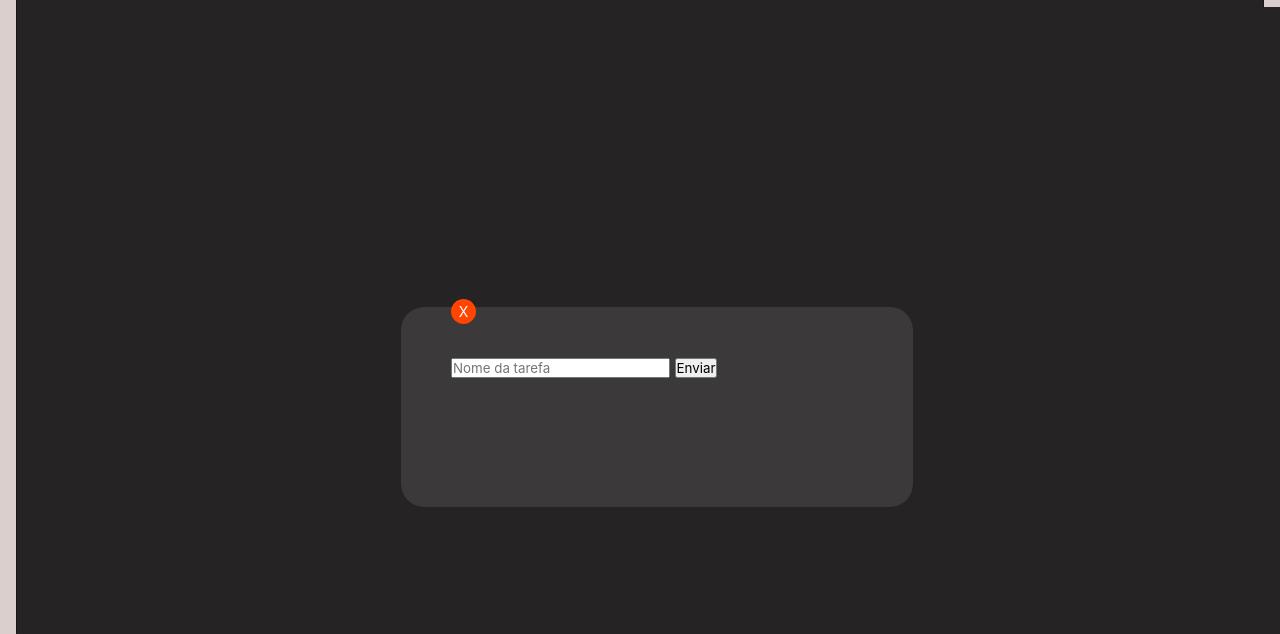
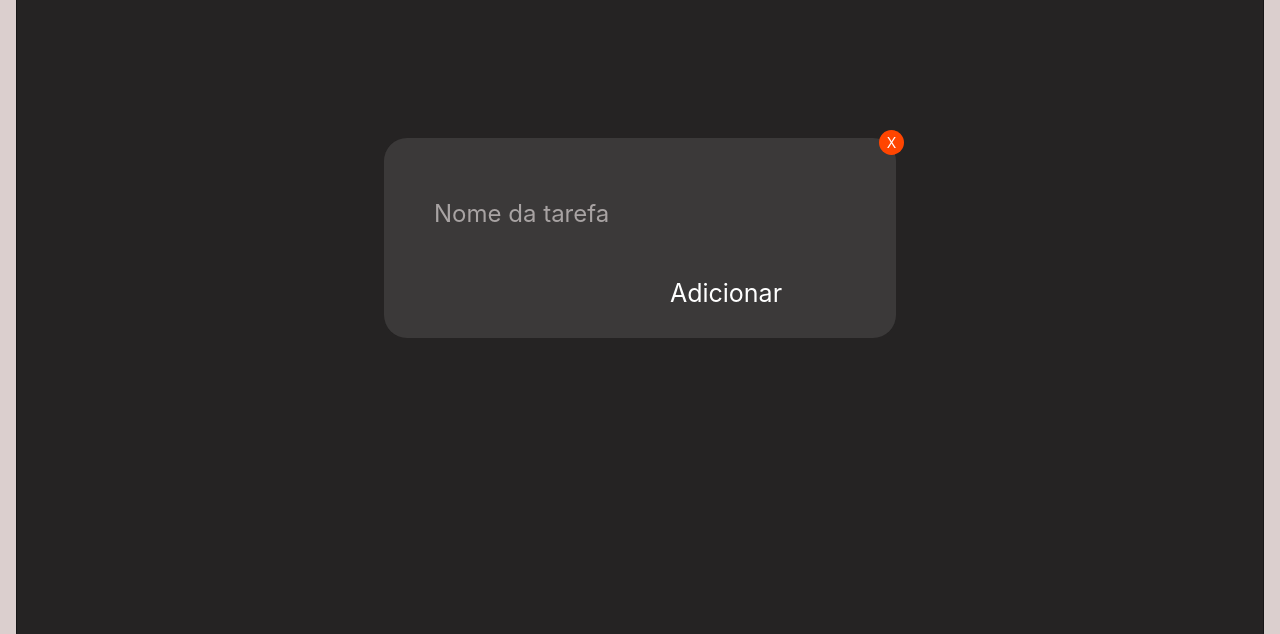
Before and after one commit to Hiago-Cavalcante/-Gym-to-do-, a plain HTML site: page index.html in a window 1280 px wide. Both pictures are taken after a click on the button "Adicionar tarefa". Shown: the part 162-796 px from the top of the page. Drawn offline with Linux system fonts and the light colour scheme.

Commit message:
atualizaçoes

```diff
--- a/index.html
+++ b/index.html
@@ -16,13 +16,6 @@
           <button class="btn-add-task">
             <img src=img/btn-icon-add-task.png /> Adicionar tarefa
           </button>
-          <div class="modal-window-task" id="modal-window-task">
-            <div class="modal">
-              <button class="close-modal" id="close-modal">X</button>
-              <input class="input-fild-task" type="text" id="inputText" placeholder="Nome da tarefa">
-              <button onclick="submitText()">Enviar</button>
-            </div>
-          </div>
         </div>
       </div>
       <div class="todolist-box">
@@ -30,6 +23,20 @@
         <div class="tasks"></div>
       </div>
     </div>
+    <div class="modal-window-task" id="modal-window-task">
+      <div class="modal">
+        <button class="btn-close-modal" id="close-modal">X</button>
+        <input
+          class="input-fild-task"
+          type="text"
+          id="inputText"
+          placeholder="Nome da tarefa"
+        />
+        <button class="save-task-modal" onclick="submitText()">
+          Adicionar
+        </button>
+      </div>
+    </div>
     <script src="script.js"></script>
   </body>
 </html>
--- a/script.js
+++ b/script.js
@@ -1,6 +1,16 @@
 'use strict';
 
+const openFormModal = document
+  .querySelector('.btn-add-task')
+  .addEventListener('click', function () {
+    const modal = document.getElementById('modal-window-task');
+    modal.classList.add('openModal');
 
-const addEventBtnTask = document.querySelector('.btn-add-task').addEventListener('click', function(){
-console.log('oi')
-})
+    modal.addEventListener('click', function (e) {
+      if (
+        e.target.id == 'btn-close-modal' ||
+        e.target.id == 'modal-window-task'
+      )
+        modal.classList.remove('openModal');
+    });
+  });
--- a/style.css
+++ b/style.css
@@ -50,18 +50,23 @@ body {
   margin-right: 4px;
   color: #ffffff;
 }
-.modal-window-task{
+.modal-window-task {
   width: 100vw;
   height: 100vh;
-background-color:  rgb(37, 35, 35);
+  position: fixed;
+  background-color: transparent;
   top: 0;
   left: 0;
-display: flex;
+  display: none;
   align-items: center;
   justify-content: center;
   z-index: 2000;
 }
-.modal{
+.modal-window-task.openModal {
+  display: flex;
+}
+
+.modal {
   width: 40%;
   min-height: 200px;
   min-width: 450px;
@@ -69,21 +74,68 @@ z-index: 2000;
   backdrop-filter: blur(10px);
   color: #ffffff;
   border-radius: 23px;
-  padding: 50px
+  padding: 50px;
 }
-.close-modal{
+.btn-close-modal {
   position: absolute;
   top: -8px;
-  right: -8
-  px;
+  right: -8px;
   width: 25px;
-  height:25px ;
+  height: 25px;
   border-radius: 50%;
   border: none;
   background-color: orangered;
   color: #ffffff;
   font-size: 14px;
+  cursor: pointer;
+}
 
+.input-fild-task {
+  position: ce;
+  width: 300px;
+  height: 50px;
+  border: none;
+  font-size: x-large;
+  color: #fffdfd;
+  font-family: 'Inter', sans-serif;
+  background: transparent;
+}
+input::placeholder {
+  color: #a8a3a3;
+}
+input:focus {
+  border: none;
+  outline: none;
+}
+.save-task-modal {
+  position: absolute;
+  width: 140px;
+  height: 30px;
+  top: 140px;
+  right: 100px;
+  border: none;
+  background-color: transparent;
+  color: #ffffff;
+  font-size: 25px;
+  cursor: pointer;
+  transition: background-color 0.4s;
+}
+.save-task-modal:hover {
+  color: orangered;
+  border-radius: 10px;
+}
+@keyframes openModal {
+  from {
+    opacity: 0;
+    transform: translate3d(0, 20px, 5px);
+  }
+  to {
+    opacity: 1;
+    transform: translate3d(0, 0, 0);
+  }
+}
+.openModal.modal {
+  animation: openModal 0.5s;
 }
 
 .to-do-tittle {
```
Lines whose indentation alone changed are shown as unchanged.
